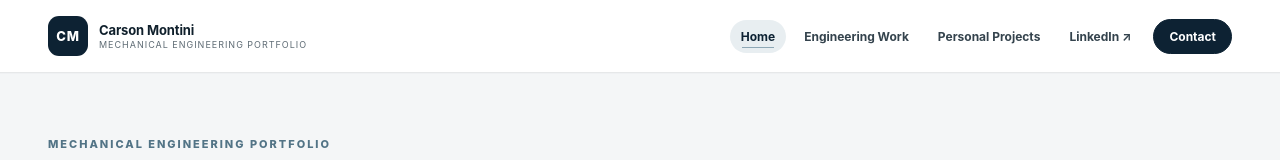
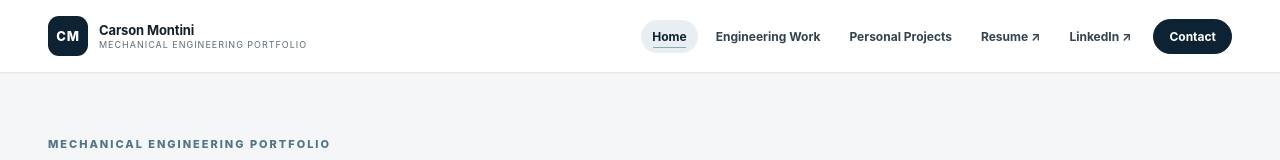
Before and after one commit to CMontini/carson-engineering-portfolio, a React (Vite) app: page / in a window 1280 px wide. Shown: the top 160 px of the page. Built offline with nearby package versions, Linux system fonts and the light colour scheme.

Commit message:
Add resume link and current engineering resume

```diff
--- a/src/components/SiteShell.tsx
+++ b/src/components/SiteShell.tsx
@@ -2,6 +2,7 @@ import { Link, NavLink } from "react-router-dom";
 import type { ReactNode } from "react";
 
 const linkedInUrl = "https://www.linkedin.com/in/carson-montini";
+const resumeUrl = "/Carson-Montini-Engineering-Resume.pdf";
 
 export default function SiteShell({ children }: { children: ReactNode }) {
   const year = new Date().getFullYear();
@@ -21,6 +22,15 @@ export default function SiteShell({ children }: { children: ReactNode }) {
             <NavLink to="/" end>Home</NavLink>
             <NavLink to="/projects">Engineering Work</NavLink>
             <NavLink to="/personal-projects">Personal Projects</NavLink>
+            <a
+              className="nav-resume"
+              href={resumeUrl}
+              target="_blank"
+              rel="noreferrer"
+              aria-label="Open Carson Montini engineering resume"
+            >
+              Resume <span aria-hidden="true">↗</span>
+            </a>
             <a href={linkedInUrl} target="_blank" rel="noreferrer" aria-label="Carson Montini on LinkedIn">
               LinkedIn <span aria-hidden="true">↗</span>
             </a>
@@ -39,6 +49,7 @@ export default function SiteShell({ children }: { children: ReactNode }) {
         </p>
         <div className="footer-links" aria-label="Footer links">
           <a href={linkedInUrl} target="_blank" rel="noreferrer">LinkedIn Profile ↗</a>
+          <a href={resumeUrl} target="_blank" rel="noreferrer">Resume ↗</a>
           <a href="mailto:montini.carson@gmail.com">Email</a>
           <Link to="/projects">Engineering Work</Link>
           <Link to="/personal-projects">Personal Projects</Link>
--- a/src/styles.css
+++ b/src/styles.css
@@ -290,6 +290,7 @@ img { display: block; max-width: 100%; }
   .brand-mark { width: 36px; height: 36px; border-radius: 10px; }
   .brand-copy strong { font-size: 12px; }
   .main-nav a:nth-child(1) { display: none; }
+  .main-nav .nav-resume { display: none; }
   .main-nav a { padding: 8px 7px; font-size: 10px; }
   .main-nav a:nth-child(2) { font-size: 0; }
   .main-nav a:nth-child(2)::before { content: "Work"; font-size: 10px; }
```
Also changed, not shown: 1 other file (tests, documents, lock files or other folders).
